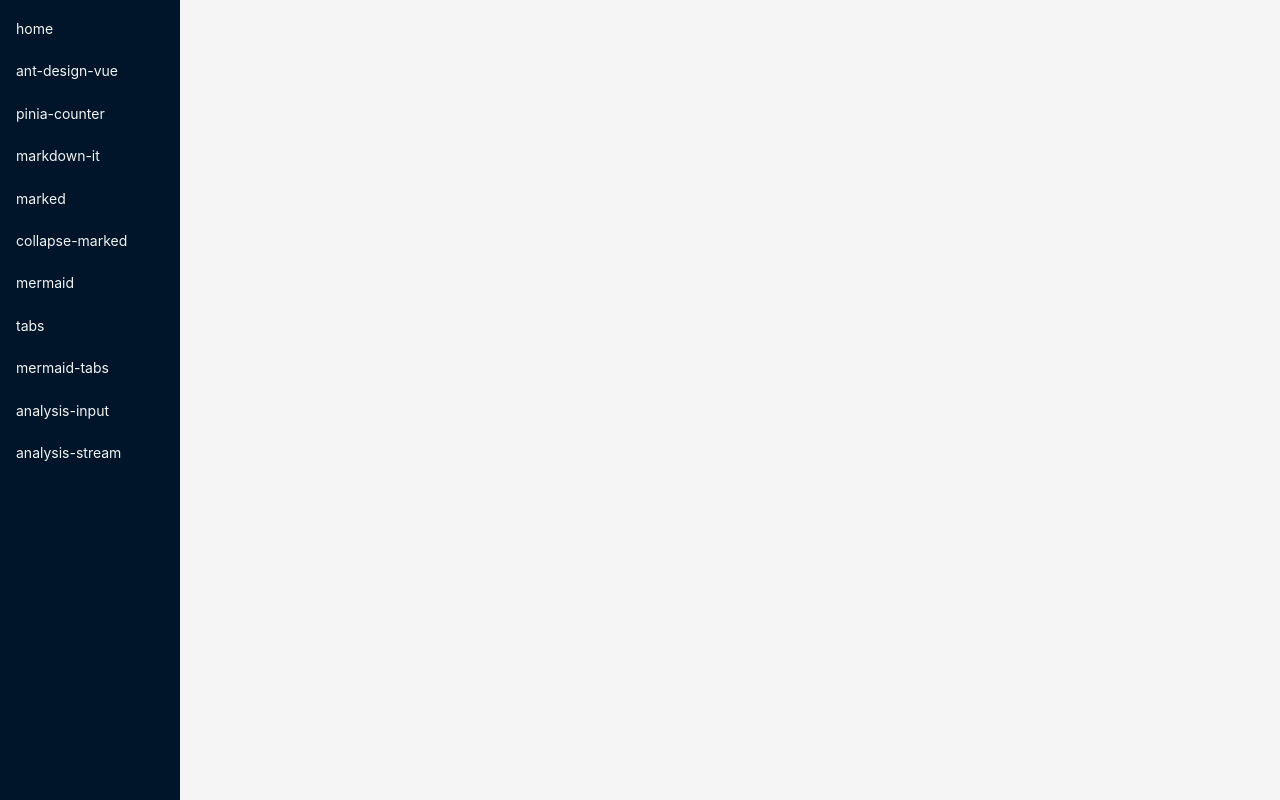
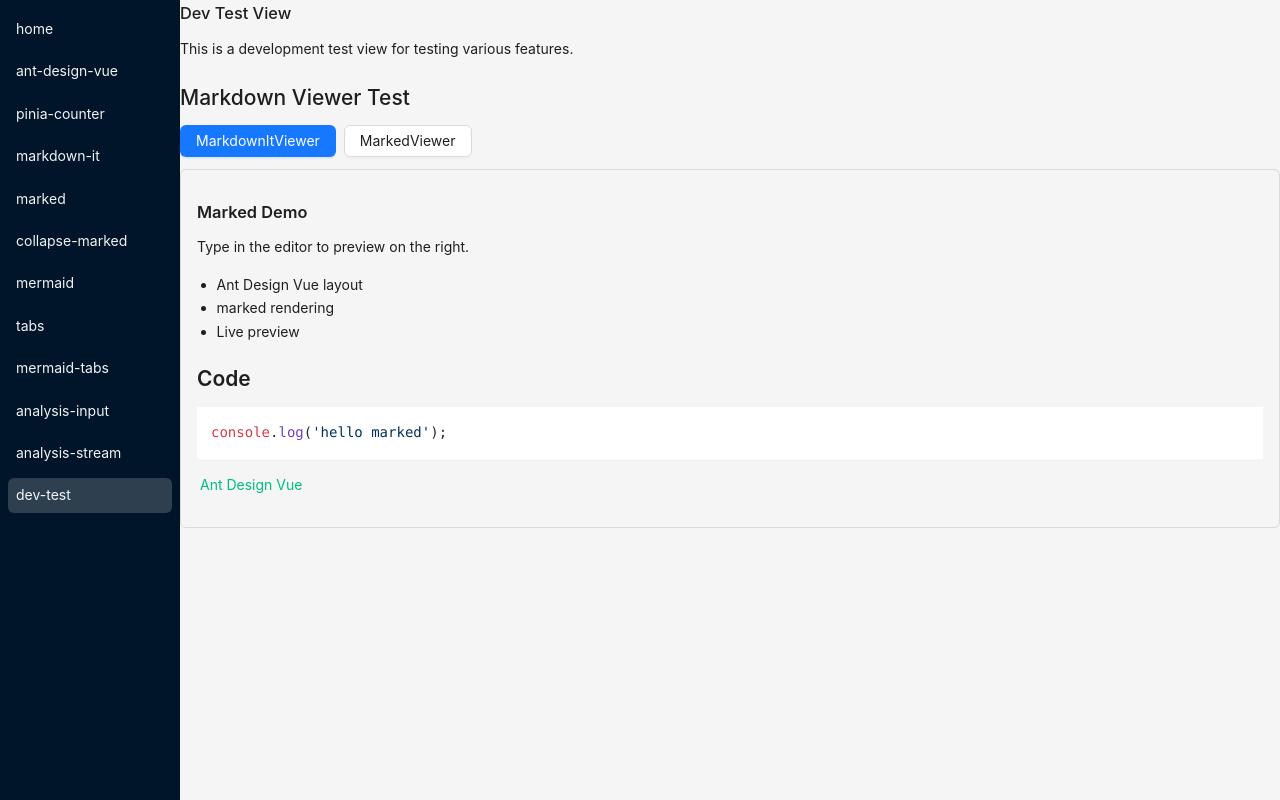
Before and after one commit to yokewang/vue3-ant-learn, a Vue app: page /dev-test in a window 1280 px wide. Built offline with nearby package versions, Linux system fonts and the light colour scheme.

Commit message:
Add echarts and vue-echarts packages, update MarkedViewer and related components

```diff
--- a/package.json
+++ b/package.json
@@ -15,12 +15,14 @@
   },
   "dependencies": {
     "ant-design-vue": "^4.2.6",
+    "echarts": "^6.0.0",
     "highlight.js": "^11.11.1",
     "markdown-it": "^14.1.0",
     "marked": "^16.2.1",
     "mermaid": "^11.11.0",
     "pinia": "^3.0.3",
     "vue": "^3.5.18",
+    "vue-echarts": "^8.0.1",
     "vue-router": "^4.5.1",
     "vue3-ant-learn": "link:"
   },
--- a/src/components/MarkedViewer.vue
+++ b/src/components/MarkedViewer.vue
@@ -1,5 +1,5 @@
 <script setup>
-import { computed, onMounted, watch, nextTick, ref } from 'vue'
+import { computed, onMounted, onUpdated, watch, nextTick, ref } from 'vue'
 import { marked } from 'marked'
 import hljs from 'highlight.js'
 import 'highlight.js/styles/github.css'
@@ -33,6 +33,7 @@
 const renderedHtml = computed(() => marked.parse(props.source || ''))
 
 const containerEl = ref(null)
+const renderCount = ref(0)
 
 function applyHighlight() {
   if (!containerEl.value) return
@@ -48,15 +49,24 @@
 
 onMounted(() => {
   applyHighlight()
+  renderCount.value = 1
+})
+
+onUpdated(() => {
+  renderCount.value++
+  console.log(`MarkedViewer 已更新。总渲染次数: ${renderCount.value}`)
 })
 
 watch(renderedHtml, async () => {
+  console.log(`--MarkedViewer 已更新。总渲染次数: ${renderCount.value}`)
+
   await nextTick()
   applyHighlight()
 })
 </script>
 
 <template>
+  <!-- <div>renderCount: {{ renderCount }}</div> -->
   <div ref="containerEl" class="markdown-viewer" v-html="renderedHtml"></div>
 </template>
 
--- a/src/router/index.js
+++ b/src/router/index.js
@@ -10,6 +10,7 @@
 import MermaidTabsView from '../views/MermaidTabsView.vue'
 import AnalysisStreamView from '../views/AnalysisStreamView.vue'
 import AnalysisInputView from '../views/AnalysisInputView.vue'
+import DevTestView from '../views/DevTestView.vue'
 
 const router = createRouter({
   history: createWebHistory(import.meta.env.BASE_URL),
@@ -69,6 +70,11 @@
       name: 'analysis-stream',
       component: AnalysisStreamView,
     },
+    {
+      path: '/dev-test',
+      name: 'dev-test',
+      component: DevTestView,
+    },
   ],
 })
 
--- /dev/null
+++ b/src/views/DevTestView.vue
@@ -0,0 +1,64 @@
+<template>
+  <div>
+    <h1>Dev Test View</h1>
+    <div style="margin-top: 12px">
+      <p>This is a development test view for testing various features.</p>
+    </div>
+
+    <div style="margin-top: 20px">
+      <h2>Markdown Viewer Test</h2>
+      <div style="margin-bottom: 12px">
+        <a-space>
+          <a-button
+            :type="currentComponent === MarkdownItViewer ? 'primary' : 'default'"
+            @click="handleClick(MarkdownItViewer)"
+          >
+            MarkdownItViewer
+          </a-button>
+          <a-button
+            :type="currentComponent === MarkedViewer ? 'primary' : 'default'"
+            @click="handleClick(MarkedViewer)"
+          >
+            MarkedViewer
+          </a-button>
+        </a-space>
+      </div>
+
+      <div style="border: 1px solid #d9d9d9; padding: 16px; border-radius: 6px; min-height: 200px;">
+        <component :is="currentComponent" :source="text"></component>
+      </div>
+    </div>
+  </div>
+</template>
+
+<script setup>
+// DevTestView component logic can be added here
+import { ref, shallowRef } from 'vue'
+import MarkdownItViewer from '@/components/MarkdownItViewer.vue'
+import MarkedViewer from '@/components/MarkedViewer.vue'
+
+const text = ref(`# Marked Demo
+
+Type in the editor to preview on the right.
+
+- Ant Design Vue layout
+- marked rendering
+- Live preview
+
+## Code
+
+\`\`\`js
+console.log('hello marked');
+\`\`\`
+
+[Ant Design Vue](https://antdv.com/)
+`)
+
+const currentComponent = shallowRef(MarkdownItViewer)
+const handleClick = (component) => {
+  console.log(component)
+  currentComponent.value = component
+}
+</script>
+
+<style></style>
--- a/src/views/MarkedView.vue
+++ b/src/views/MarkedView.vue
@@ -13,7 +13,7 @@
 ## Code
 
 \`\`\`js
-console.log('hello marked');
+console.log('hello hello hello hello hello hello hello hello hello hello marked');
 \`\`\`
 
 [Ant Design Vue](https://antdv.com/)
@@ -43,7 +43,7 @@
     streamText.value += content[index]
     index += 1
   }
-  streamTimer = setInterval(step, 20)
+  streamTimer = setInterval(step, 1)
 }
 
 onBeforeUnmount(() => {
```
Also changed, not shown: 1 other file (tests, documents, lock files or other folders).
